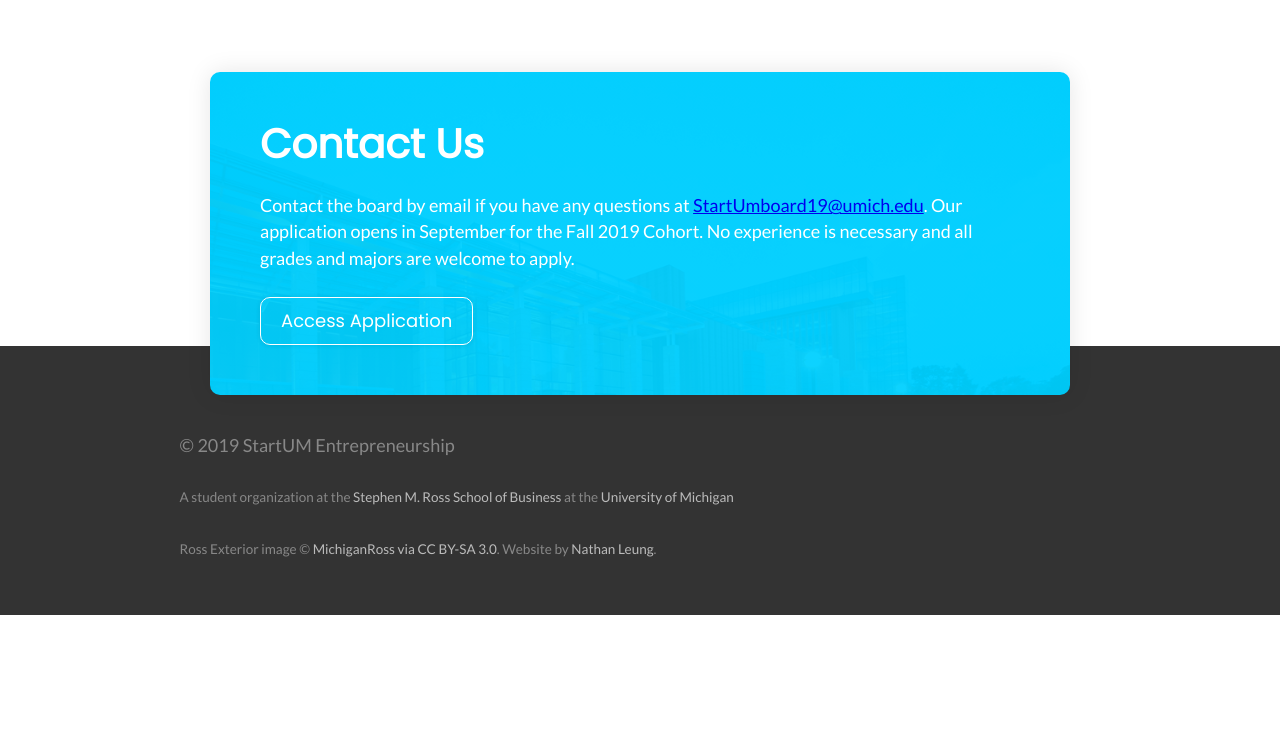
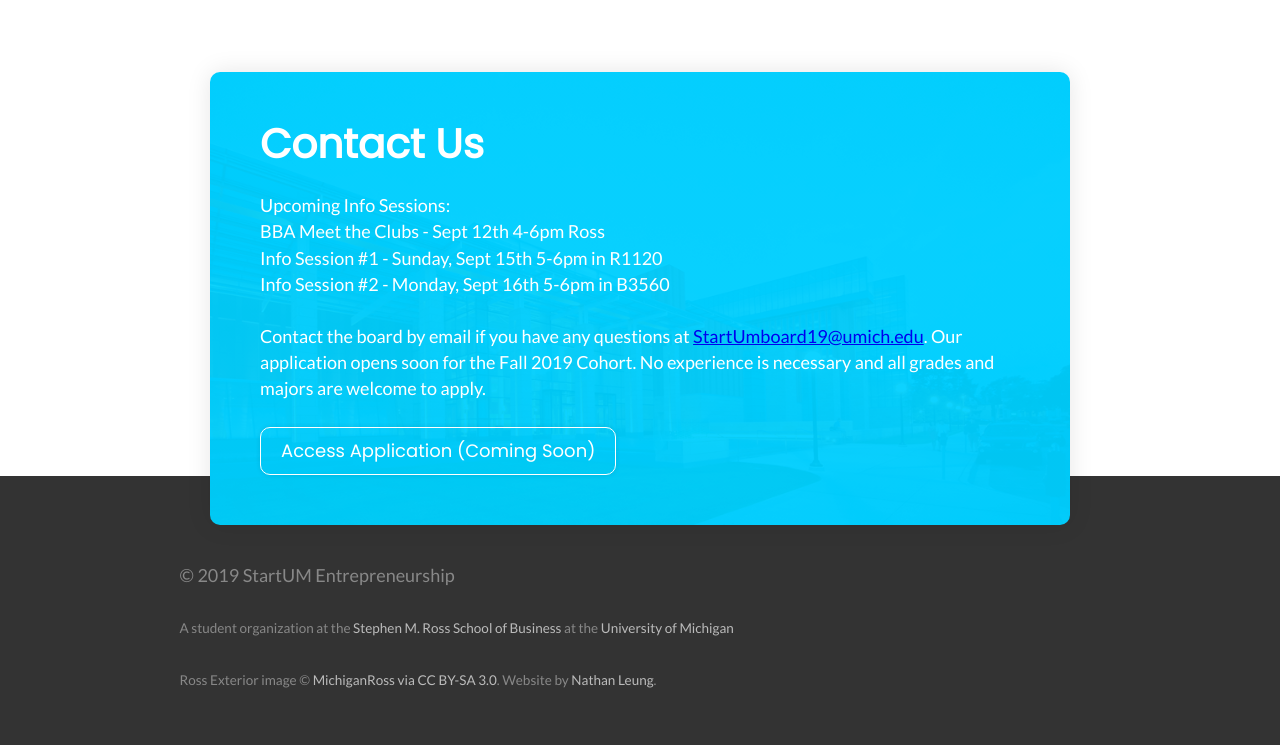
Before and after one commit to nathanhleung/startum.co, a Gatsby site: page / in a window 1280 px wide. Shown: the part 1594-2339 px from the top of the page. Before the commit the page ends 2209 px from the top, so only its background shows below. Built offline with nearby package versions, Linux system fonts and the light colour scheme; Gatsby itself is replaced by a stand-in of ours.

Commit message:
updated recruitment info

```diff
--- a/src/pages/index.js
+++ b/src/pages/index.js
@@ -192,12 +192,23 @@ const IndexPage = ({ location }) => {
         <ApplyContent id="apply">
           <h1>Contact Us</h1>
           <p>
-            Contact the board by email if you have any questions at <a href="mailto:StartUmboard19@umich.edu">StartUmboard19@umich.edu</a>.
-    Our application opens in September for the Fall 2019 Cohort. No experience is necessary and all grades and majors are welcome to apply.
+            Upcoming Info Sessions:
+            <br />
+            BBA Meet the Clubs - Sept 12th 4-6pm Ross
+            <br />
+            Info Session #1 - Sunday, Sept 15th 5-6pm in R1120
+            <br />
+            Info Session #2 - Monday, Sept 16th 5-6pm in B3560
+            <br />
+            <br />
+            Contact the board by email if you have any questions at{' '}
+            <a href="mailto:StartUmboard19@umich.edu">
+              StartUmboard19@umich.edu
+            </a>
+            . Our application opens soon for the Fall 2019 Cohort. No experience
+            is necessary and all grades and majors are welcome to apply.
           </p>
-          <Button href="https://goo.gl/forms/Unu4tP98y3UKL1E22">
-            Access Application
-          </Button>
+          <Button href="/">Access Application (Coming Soon)</Button>
         </ApplyContent>
       </Apply>
     </Layout>
```
